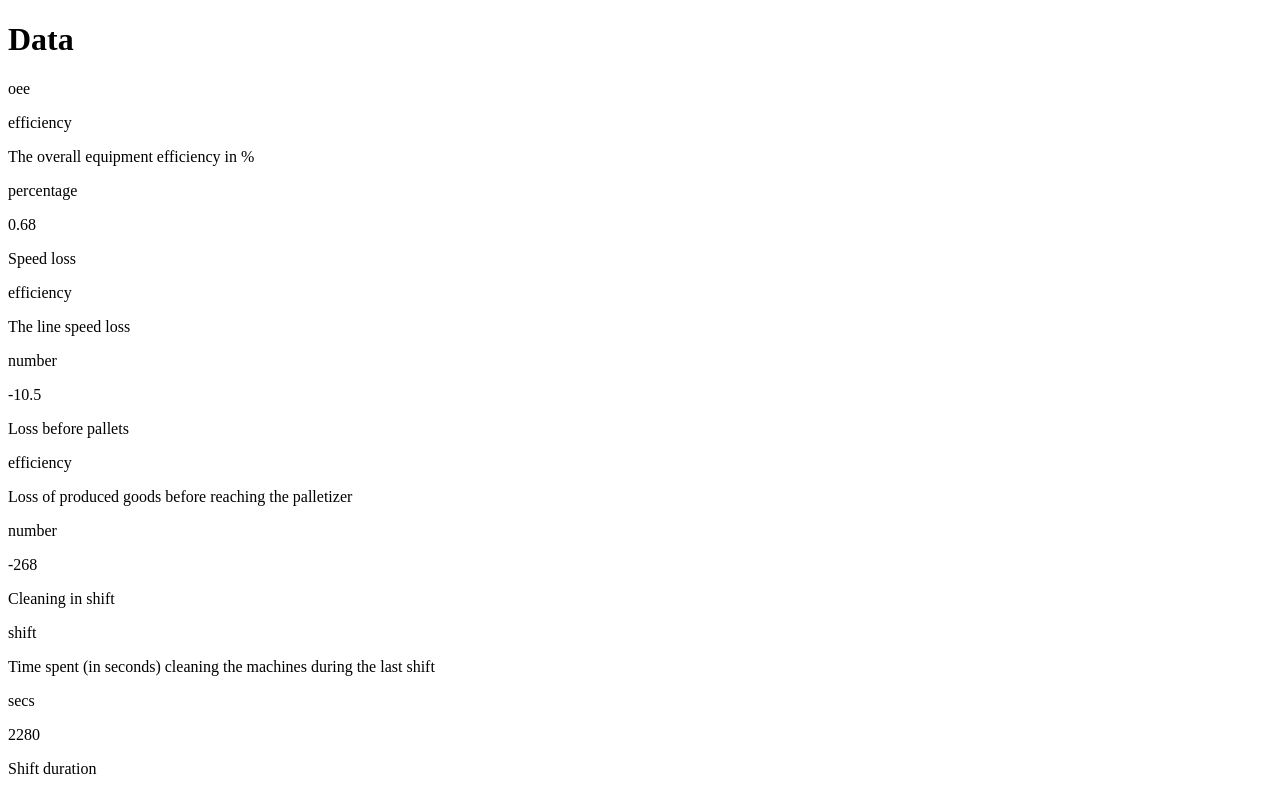
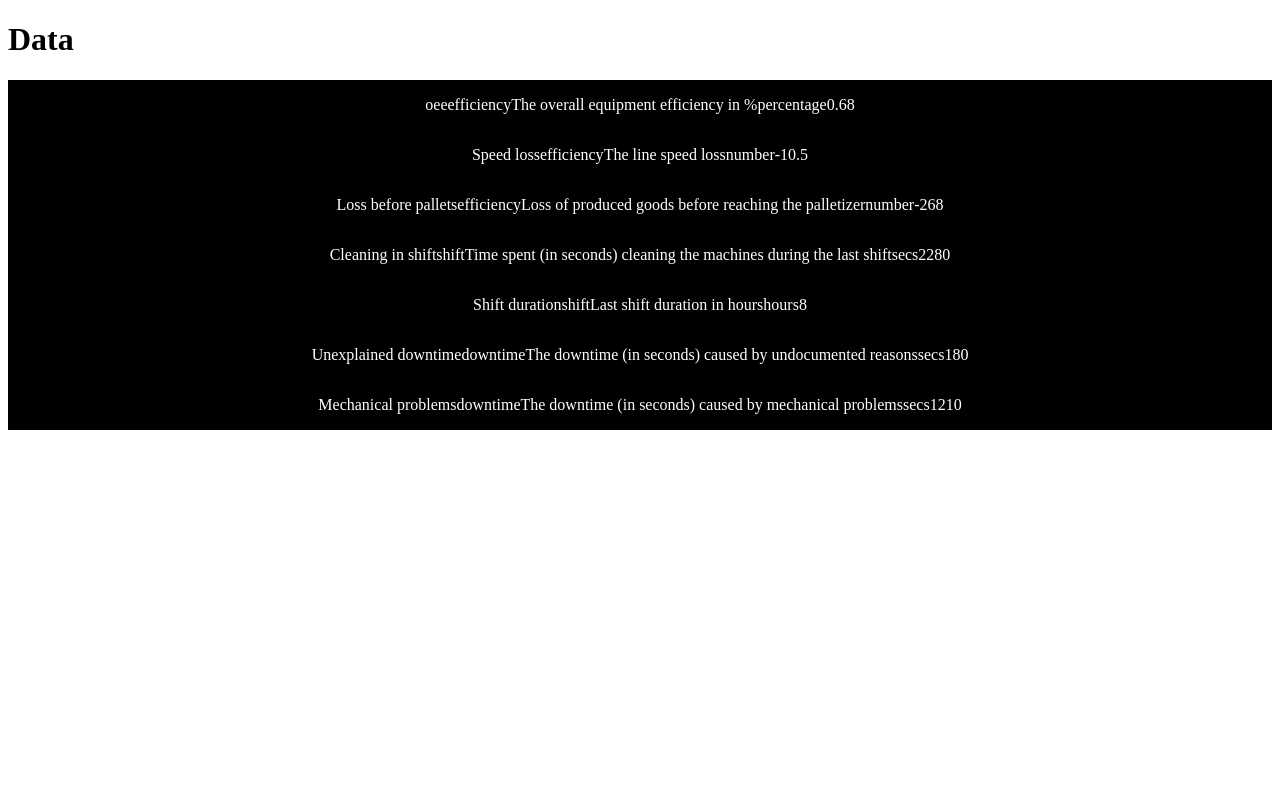
Before and after one commit to mamankhan99/fp-code-challenge, a React (Vite) app: page / in a window 1280 px wide. Shown: the top 794 px of the page. Built offline with nearby package versions, Linux system fonts and the light colour scheme.

Commit message:
added styled components to project

```diff
--- a/package.json
+++ b/package.json
@@ -11,13 +11,15 @@
   },
   "dependencies": {
     "react": "^18.2.0",
-    "react-dom": "^18.2.0"
+    "react-dom": "^18.2.0",
+    "styled-components": "^5.3.9"
   },
   "devDependencies": {
     "@testing-library/jest-dom": "^5.16.5",
     "@testing-library/react": "^14.0.0",
     "@types/react": "^18.0.28",
     "@types/react-dom": "^18.0.11",
+    "@types/styled-components": "^5.1.26",
     "@typescript-eslint/eslint-plugin": "^5.58.0",
     "@typescript-eslint/parser": "^5.58.0",
     "@vitejs/plugin-react": "^3.1.0",
--- a/src/App.tsx
+++ b/src/App.tsx
@@ -1,6 +1,15 @@
 import { useEffect, useState } from 'react';
+import styled from 'styled-components';
 import { Metrics } from './api/types';
 import getMetricsData from './api';
+
+const DataWrapper = styled.div`
+  display: flex;
+  justify-content: center;
+  align-items: center;
+  background-color: black;
+  color: white;
+`;
 
 function App() {
   const [data, setData] = useState<Metrics[] | null>(null);
@@ -17,13 +26,13 @@ function App() {
       <h1>Data</h1>
       {data &&
         data.map((item: Metrics) => (
-          <div key={item.id}>
+          <DataWrapper key={item.id}>
             <p>{item.label}</p>
             <p>{item.category}</p>
             <p>{item.description}</p>
             <p>{item.type}</p>
             <p>{item.value}</p>
-          </div>
+          </DataWrapper>
         ))}
     </div>
   );
```
Also changed, not shown: 1 other file (tests, documents, lock files or other folders).
